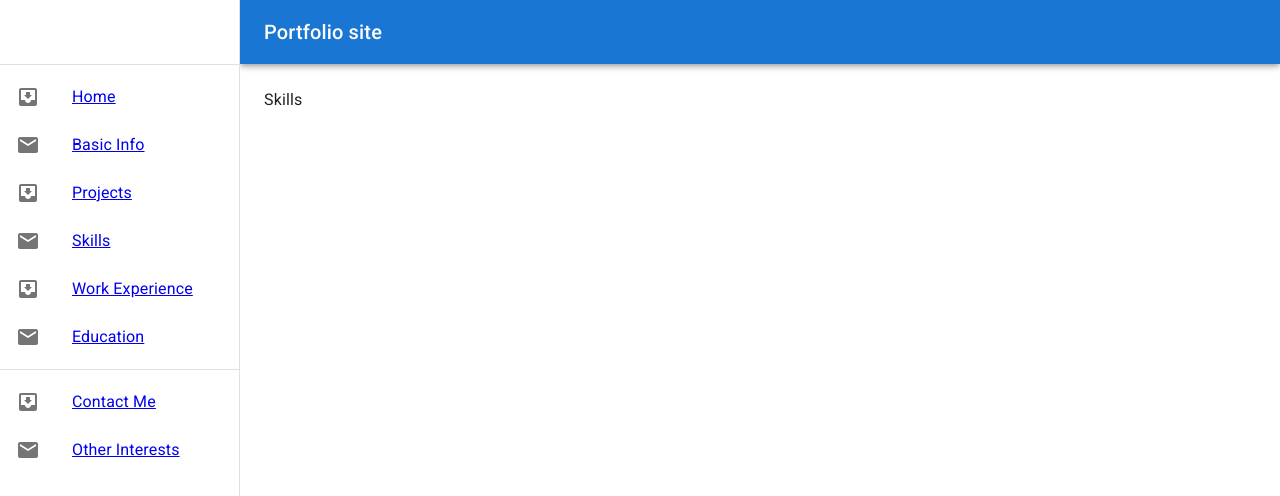
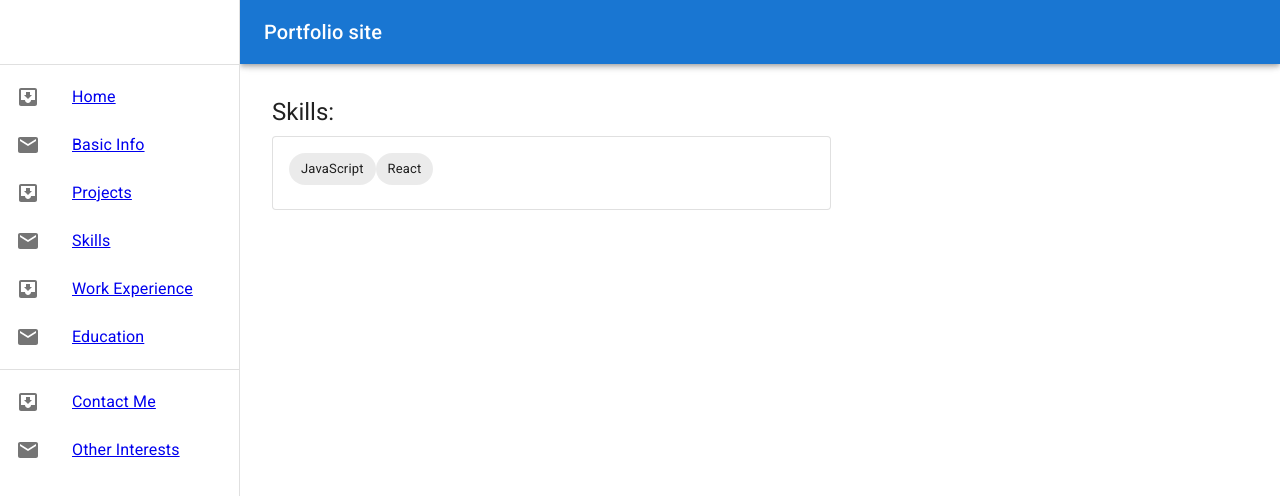
Before and after one commit to rolfisub/portfolio, a React (Create React App) app in the folder frontend/web/: page /skills in a window 1280 px wide. Shown: the top 496 px of the page. Built offline with nearby package versions, Linux system fonts and the light colour scheme; data requests are answered from the project's data file.

Commit message:
skills page

```diff
--- a/frontend/web/src/api/apiReducers.ts
+++ b/frontend/web/src/api/apiReducers.ts
@@ -1,7 +1,9 @@
 import { basicInfoApi } from "./basicInfoApi";
 import { projectsApi } from "./projectsApi";
+import { skillsApi } from "./skillsApi";
 
 export const apiReducers = {
   [basicInfoApi.reducerPath]: basicInfoApi.reducer,
   [projectsApi.reducerPath]: projectsApi.reducer,
+  [skillsApi.reducerPath]: skillsApi.reducer,
 };
--- /dev/null
+++ b/frontend/web/src/api/skillsApi.ts
@@ -0,0 +1,24 @@
+import { createApi } from "@reduxjs/toolkit/query/react";
+import { getApiBaseQuery } from "./apiHelpers";
+
+export interface SkillsResponse {
+  id: number;
+  user_id: number;
+  skill: string;
+  explanation: string | null;
+  example_link: string | null;
+}
+
+export const skillsApi = createApi({
+  reducerPath: "skillsApi",
+  baseQuery: getApiBaseQuery(),
+  endpoints: (builder) => {
+    return {
+      getSkillsByUserId: builder.query<SkillsResponse[], number>({
+        query: (userId) => `skills?user_id=${userId}`,
+      }),
+    };
+  },
+});
+
+export const { useGetSkillsByUserIdQuery } = skillsApi;
--- a/frontend/web/src/routes/pages/Skills.tsx
+++ b/frontend/web/src/routes/pages/Skills.tsx
@@ -1,5 +1,33 @@
 import React from "react";
+import { SkillsResponse, useGetSkillsByUserIdQuery } from "../../api/skillsApi";
+import { DefaultLoading } from "../../components/DefaultLoading";
+import { DefaultError } from "../../components/DefaultError";
+import { Box, Card, CardContent, Chip, Typography } from "@mui/material";
 
 export default function Skills() {
-  return <div>Skills</div>;
+  const userId = 1;
+  const { data, error, isLoading } = useGetSkillsByUserIdQuery(userId);
+
+  if (isLoading) {
+    return <DefaultLoading />;
+  }
+
+  if (error) {
+    return <DefaultError message={(error as any).error} />;
+  }
+
+  return (
+    <Box sx={{ maxWidth: 575 }}>
+      <Typography variant="h5" sx={{ margin: 1 }}>
+        Skills:
+      </Typography>
+      <Card variant={"outlined"} sx={{ margin: 1 }}>
+        <CardContent>
+          {data?.map((skill: SkillsResponse) => (
+            <Chip key={skill.id} label={skill.skill}></Chip>
+          ))}
+        </CardContent>
+      </Card>
+    </Box>
+  );
 }
--- a/frontend/web/src/store/store.tsx
+++ b/frontend/web/src/store/store.tsx
@@ -2,6 +2,7 @@ import { combineReducers, configureStore } from "@reduxjs/toolkit";
 import { apiReducers } from "../api/apiReducers";
 import { basicInfoApi } from "../api/basicInfoApi";
 import { projectsApi } from "../api/projectsApi";
+import { skillsApi } from "../api/skillsApi";
 
 export const rootReducer = combineReducers({
   ...apiReducers,
@@ -12,5 +13,6 @@ export const store = configureStore({
   middleware: (getDefaultMiddleware) =>
     getDefaultMiddleware()
       .concat(basicInfoApi.middleware)
-      .concat(projectsApi.middleware),
+      .concat(projectsApi.middleware)
+      .concat(skillsApi.middleware),
 });
```
